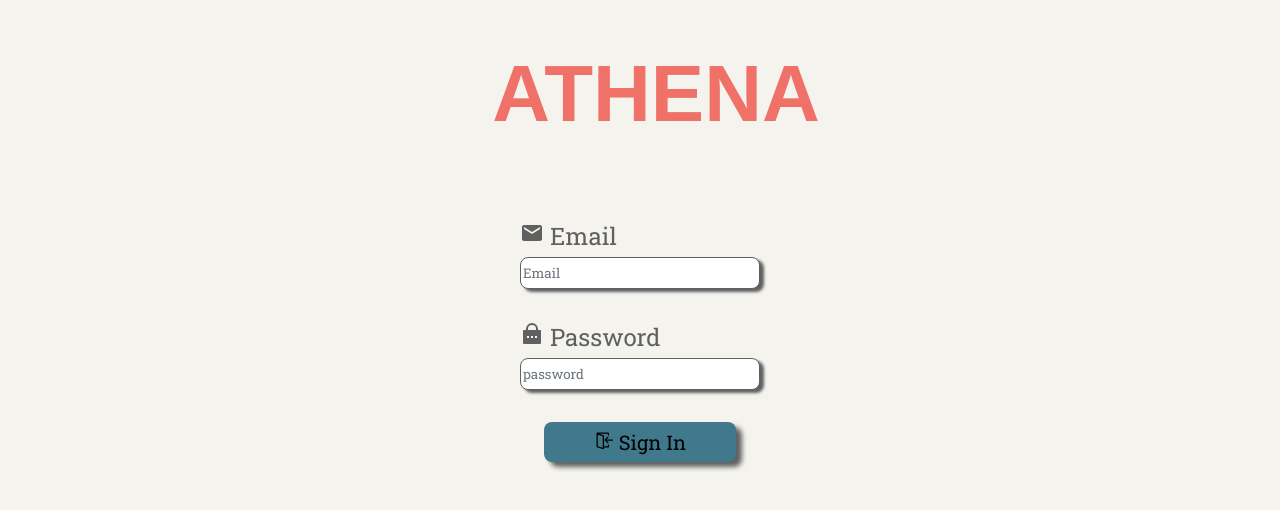
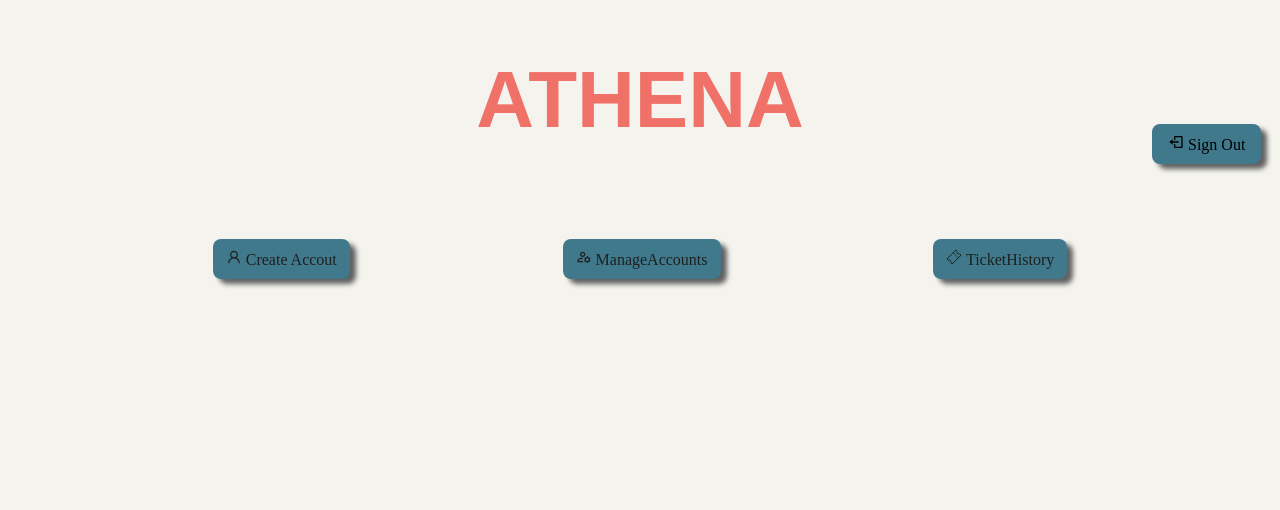
Before and after one commit to chiemelaumeh/TicketManager, a React (Create React App) app in the folder client/: page /admin in a window 1280 px wide. Before the commit this address led to /. Shown: the top 510 px of the page. Built offline with nearby package versions, Linux system fonts and the light colour scheme; a web font is replaced by a local one.

Commit message:
refresh works

```diff
--- a/client/src/App.js
+++ b/client/src/App.js
@@ -36,13 +36,13 @@ const App = () => {
 
           <Route exact path="/" element={user.isAuth ? <ProtectedRoutes user={user} /> : <Login />} />
 
-          <Route exact path="/admin" element={user.isAuth ? <SharedLayout /> : <Navigate to='/' />}>
+          <Route exact path="/admin" element={user.isAuth ? <SharedLayout /> : <Navigate to='/' /> || loggedIn ? <SharedLayout /> : <Navigate to='/'/>}>
             <Route path="/admin/TicketHistory" element={<TicketHistory />} />
             <Route path="/admin/ManageAccounts" element={<ManageAccounts />} />
             <Route path="/admin/CreateAccount" element={<CreateAccount />} />
           </Route>
 
-          <Route exact path="/tech" element={user.isAuth ? <Tech /> : <Navigate to='/' />}>
+          <Route exact path="/tech" element={user.isAuth ? <Tech /> : <Navigate to='/'/> || loggedIn ? <Tech /> : <Navigate to='/'/>}>
           </Route>
           <Route path="/tech/:ticket_id" element={<SinglePage />} />
 
--- a/client/src/Components/Admin/header.js
+++ b/client/src/Components/Admin/header.js
@@ -5,7 +5,7 @@ import { BiLogOut } from 'react-icons/bi'
 import { IoTicketOutline } from 'react-icons/io5'
 import { AiOutlineUser } from 'react-icons/ai'
 import { MdOutlineManageAccounts } from 'react-icons/md'
-
+import { Link } from "react-router-dom";
 
 
 const Header = () => {
@@ -14,7 +14,9 @@ const Header = () => {
     return (
         <>
         <h1 className="NavBarTitle">ATHENA</h1>
+        <Link to="/">
             <button onClick={handleLogOut} id="LogOutBTN"><BiLogOut /> Sign Out</button>
+            </Link>
         <nav className="NavBar">
             <NavLink to="/admin/CreateAccount" className="NavBarComp"><AiOutlineUser /> Create Accout</NavLink>
             <NavLink to="/admin/ManageAccounts" className="NavBarComp"><MdOutlineManageAccounts /> ManageAccounts</NavLink>
--- a/client/src/Components/Navbar.js
+++ b/client/src/Components/Navbar.js
@@ -2,10 +2,11 @@ import React from "react";
 import { useState, useContext } from "react";
 import LoginContext from "../Contexts/loginContext";
 import { BiLogOut } from "react-icons/bi"
+import { Link } from "react-router-dom";
 
 const Navbar = ({ handleSearch, searchText }) => {
 
-  const { handleLogOut} = useContext(LoginContext)
+  const { handleLogOut } = useContext(LoginContext)
   return (
     <nav className="navbar">
       <div className="presearch">
@@ -14,7 +15,9 @@ const Navbar = ({ handleSearch, searchText }) => {
       </div>
       <input type="TEXT" className="search" placeholder="Search" value={searchText} onChange={handleSearch} />
       <div className="postsearch">
+      <Link to="/">
         <button className="signoff-btn" onClick={handleLogOut}><BiLogOut /> LogOut</button>
+        </Link>
       </div>
     </nav>
   );
```
